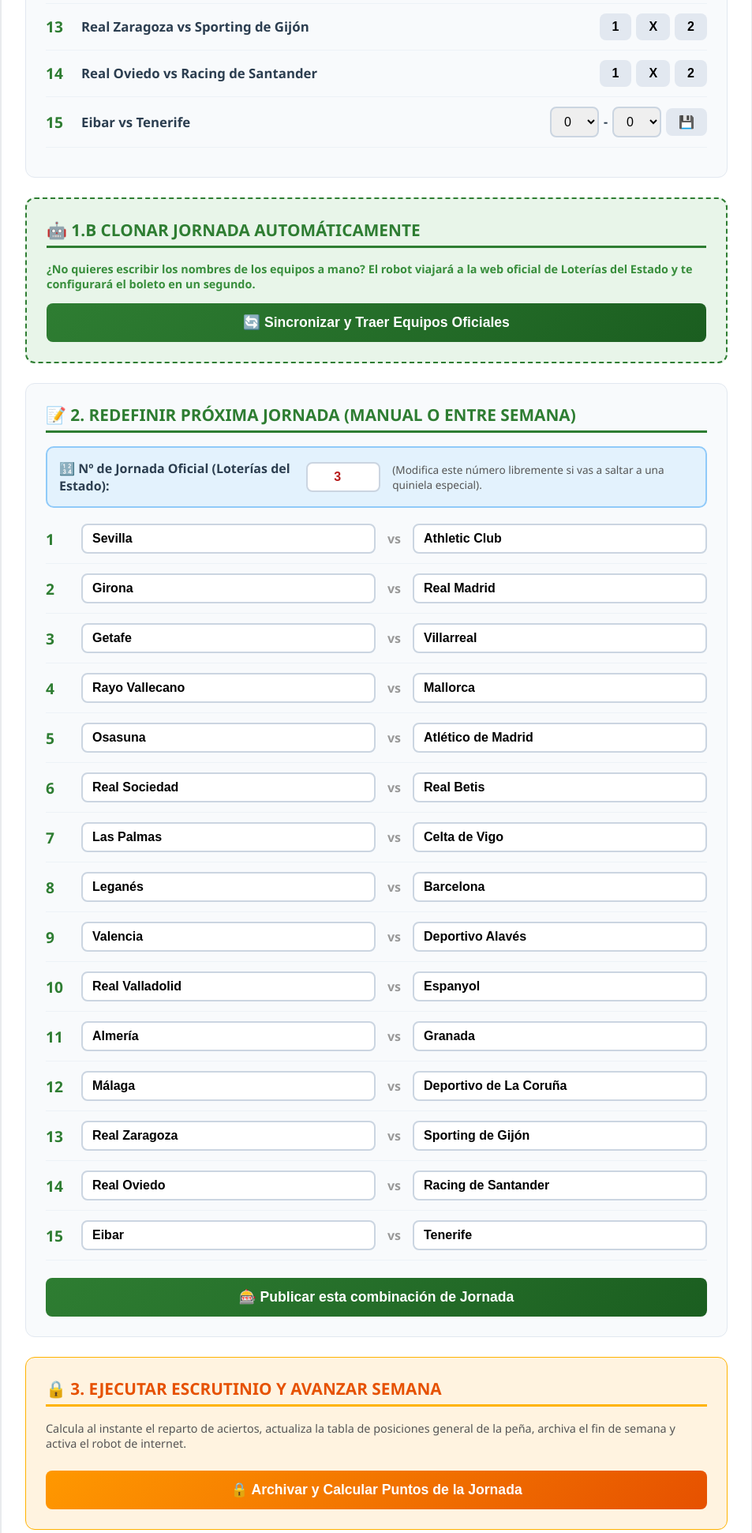
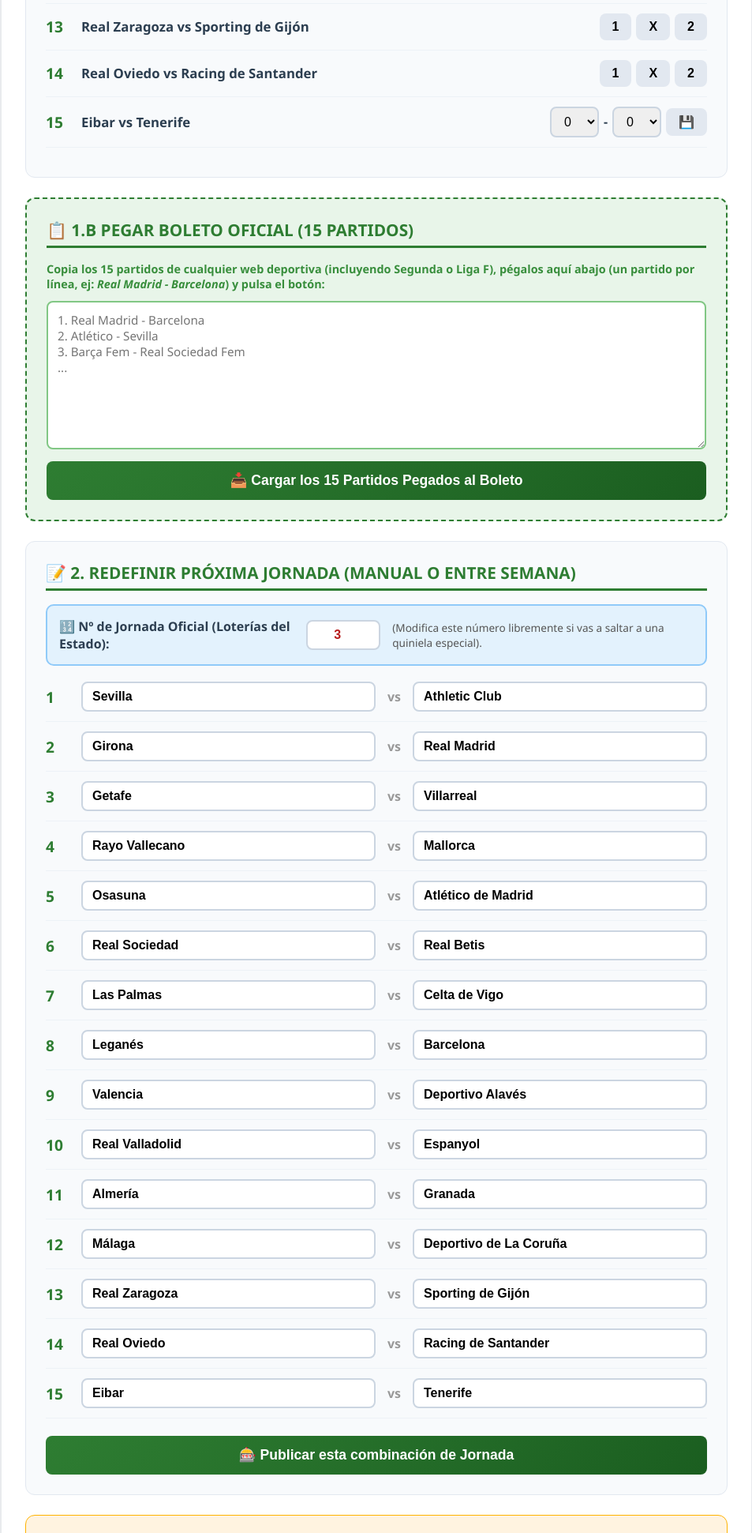
Before and after one commit to Vichobusto/quiniela-pena-busto, a Flask app: page /admin in a window 1280 px wide. Shown: the part 947-2888 px from the top of the page at 79% size, without its empty margins (163-1116 px from the left). Run offline with Flask 3, Linux system fonts and the light colour scheme; data comes from the database, SQL or seed files in the repository.

Commit message:
Anadido escaner completo de pegado rapido en admin

```diff
--- a/app.py
+++ b/app.py
@@ -291,7 +291,61 @@ def reiniciar_temporada():
     conexion.commit()
     conexion.close()
     return redirect("/admin")
+# 📋 RUTA NUEVA: ESCÁNER INTELIGENTE PARA PEGAR EL BOLETO OFICIAL EN 5 SEGUNDOS
+@app.route("/admin/pegar_boleto", methods=["POST"])
+def pegar_boleto():
+    # Recogemos el texto completo que has pegado en el cuadro del formulario
+    texto_bruto = request.form.get("texto_partidos", "")
 
+    # Dividimos el texto línea por línea (cada partido es una línea)
+    lineas = texto_bruto.strip().split("\n")
+
+    conexion = conectar_bd()
+    cursor = conexion.cursor()
+
+    # Vaciamos los partidos viejos para meter los 15 nuevos exactos
+    cursor.execute("DELETE FROM partidos")
+
+    contador = 1
+    for linea in lineas:
+        linea_limpia = linea.strip()
+        if not linea_limpia:
+            continue # Si hay una línea en blanco, la saltamos
+
+        # Buscamos el guion que separa al equipo local del visitante
+        if " - " in linea_limpia:
+            local, visitante = linea_limpia.split(" - ", 1)
+        elif "-" in linea_limpia:
+            local, visitante = linea_limpia.split("-", 1)
+        else:
+            # Si viene sin guion (ej. separado por tabulador), lo dividimos por la mitad
+            local, visitante = linea_limpia, "Visitante"
+
+        # Quitamos posibles números delante del nombre (ej: "1. Real Madrid" -> "Real Madrid")
+        local = local.lstrip("0123456789.-) ").strip()
+        visitante = visitante.strip()
+
+        # Asignamos la etiqueta de división según el número de casilla
+        if contador <= 14:
+            div_label = "Primera" if contador <= 8 else "Segunda / Fem"
+            cursor.execute("""
+                INSERT INTO partidos (num_partido, local, visitante, division, pronostico)
+                VALUES (?, ?, ?, ?, '-')
+            """, (contador, local, visitante, div_label))
+        elif contador == 15:
+            cursor.execute("""
+                INSERT INTO partidos (num_partido, local, visitante, division, pronostico, pleno_local, pleno_visitante)
+                VALUES (15, ?, ?, 'PLENO', '-', '-', '-')
+            """, (local, visitante))
+
+        contador += 1
+        if contador > 15:
+            break # En cuanto llegamos al partido 15, paramos de leer
+
+    conexion.commit()
+    conexion.close()
+    print(f"✅ [ESCÁNER]: Se han cargado {contador - 1} partidos exactos pegados por el presidente.")
+    return redirect("/admin")
 if __name__ == "__main__":
     puerto = int(os.environ.get("PORT", 5000))
     print(f"🖥️ Motor de la Peña Busto encendido con éxito en el puerto {puerto}...")
--- a/templates/admin.html
+++ b/templates/admin.html
@@ -5,6 +5,7 @@
     <meta name="viewport" content="width=device-width, initial-scale=1.0">
     <title>Panel Administrator - Peña Busto</title>
     <style>
+        /* 🎨 ESTILOS VISUALES (La pintura y decoración del despacho) */
         :root {
             --admin-color: #b71c1c;
             --admin-dark: #7f0000;
@@ -40,6 +41,7 @@
         <h1>⚙️ DESPACHO DE ADMINISTRACIÓN MASTER</h1>
         <p class="sub">Temporada Activa {{ temporada }} — JORNADA DE TRABAJO REAL: Nº {{ jornada }}</p>
 
+        <!-- BLOQUE 1: MARCAR RESULTADOS REALES -->
         <div class="bloque">
             <h2>📊 1. INTRODUCIR RESULTADOS OFICIALES DE LA TELEVISIÓN (1X2)</h2>
             {% for part in partidos %}
@@ -48,6 +50,7 @@
                 <span style="flex: 1; font-weight: 700; font-size: 1.05rem;">{{ part[1] }} vs {{ part[2] }}</span>
 
                 {% if part[0] == 15 %}
+                    <!-- Formulario especial para los goles del Pleno al 15 -->
                     <form action="/admin/marcar_resultado" method="POST" style="display: flex; align-items: center; gap: 6px;">
                         <input type="hidden" name="partido_num" value="15">
                         <select name="goles_l_real">
@@ -66,6 +69,7 @@
                         <button type="submit" class="btn-signo {% if part[5] != '-' %}marcado-p15{% endif %}">💾</button>
                     </form>
                 {% else %}
+                    <!-- Botones rápidos 1, X, 2 para los primeros 14 partidos -->
                     <form action="/admin/marcar_resultado" method="POST" style="display: flex; gap: 6px;">
                         <input type="hidden" name="partido_num" value="{{ part[0] }}">
                         <button type="submit" name="signo_real" value="1" class="btn-signo {% if part[4]=='1' %}marcado{% endif %}">1</button>
@@ -77,18 +81,29 @@
             {% endfor %}
         </div>
 
+        <!-- 📋 BLOQUE 1.B: EL NUEVO ESCÁNER DE PEGADO RÁPIDO (Nuestro buzón inteligente) -->
         <div class="bloque" style="background-color: #e8f5e9; border: 2px dashed #2e7d32;">
-            <h2 style="color: #2e7d32; border-color: #2e7d32;">🤖 1.B CLONAR JORNADA AUTOMÁTICAMENTE</h2>
-            <p style="font-size: 0.9rem; margin-bottom: 15px; color: #388e3c; font-weight: 600;">
-                ¿No quieres escribir los nombres de los equipos a mano? El robot viajará a la web oficial de Loterías del Estado y te configurará el boleto en un segundo.
+            <h2 style="color: #2e7d32; border-color: #2e7d32;">📋 1.B PEGAR BOLETO OFICIAL (15 PARTIDOS)</h2>
+            <p style="font-size: 0.9rem; margin-bottom: 12px; color: #388e3c; font-weight: 600;">
+                Copia los 15 partidos de cualquier web deportiva (incluyendo Segunda o Liga F), pégalos aquí abajo (un partido por línea, ej: <em>Real Madrid - Barcelona</em>) y pulsa el botón:
             </p>
-            <form action="/admin/clonar_oficial" method="POST">
+
+            <!-- Conecta directamente con @app.route("/admin/pegar_boleto") en app.py -->
+            <form action="/admin/pegar_boleto" method="POST">
+                <textarea
+                    name="texto_partidos"
+                    rows="8"
+                    placeholder="1. Real Madrid - Barcelona&#10;2. Atlético - Sevilla&#10;3. Barça Fem - Real Sociedad Fem&#10;..."
+                    style="width: 100%; padding: 12px; border: 2px solid #81c784; border-radius: 8px; font-family: 'Segoe UI', sans-serif; font-size: 0.95rem; box-sizing: border-box; margin-bottom: 10px; resize: vertical;"
+                    required></textarea>
+
                 <button type="submit" class="btn-accion" style="background: linear-gradient(135deg, #2e7d32, #1b5e20); margin-top: 0;">
-                    🔄 Sincronizar y Traer Equipos Oficiales
+                    📥 Cargar los 15 Partidos Pegados al Boleto
                 </button>
             </form>
         </div>
 
+        <!-- BLOQUE 2: EDICIÓN MANUAL INDIVIDUAL -->
         <div class="bloque">
             <h2>📝 2. REDEFINIR PRÓXIMA JORNADA (Manual o Entre Semana)</h2>
             <form action="/admin/guardar_partidos" method="POST">
@@ -110,14 +125,16 @@
             </form>
         </div>
 
+        <!-- BLOQUE 3: CIERRE Y REPARTO DE PUNTOS -->
         <div class="bloque" style="background-color: #fff3e0; border-color: #ffb300;">
             <h2 style="color: #e65100; border-color: #ffb300;">🔒 3. EJECUTAR ESCRUTINIO Y AVANZAR SEMANA</h2>
-            <p style="font-size: 0.9rem; margin-bottom: 15px; color: #555;">Calcula al instante el reparto de aciertos, actualiza la tabla de posiciones general de la peña, archiva el fin de semana y activa el robot de internet.</p>
+            <p style="font-size: 0.9rem; margin-bottom: 15px; color: #555;">Calcula al instante el reparto de aciertos, actualiza la tabla de posiciones general de la peña y archiva el fin de semana.</p>
             <form action="/admin/cerrar_jornada" method="POST">
                 <button type="submit" class="btn-accion btn-cerrar">🔒 Archivar y Calcular Puntos de la Jornada</button>
             </form>
         </div>
 
+        <!-- BLOQUE 4: RESETEO DE TEMPORADA -->
         <div class="bloque" style="background-color: #ffebee; border-color: #ef9a9a;">
             <h2 style="color: #c62828; border-color: #ef9a9a;">🚨 4. REINICIO MAESTRO DE LA TEMPORADA</h2>
             <p style="font-size: 0.9rem; margin-bottom: 15px; color: #555;">Pone a cero absoluto los marcadores de aciertos y errores de todos los usuarios de la base de datos para arrancar un nuevo año deportivo.</p>
```
